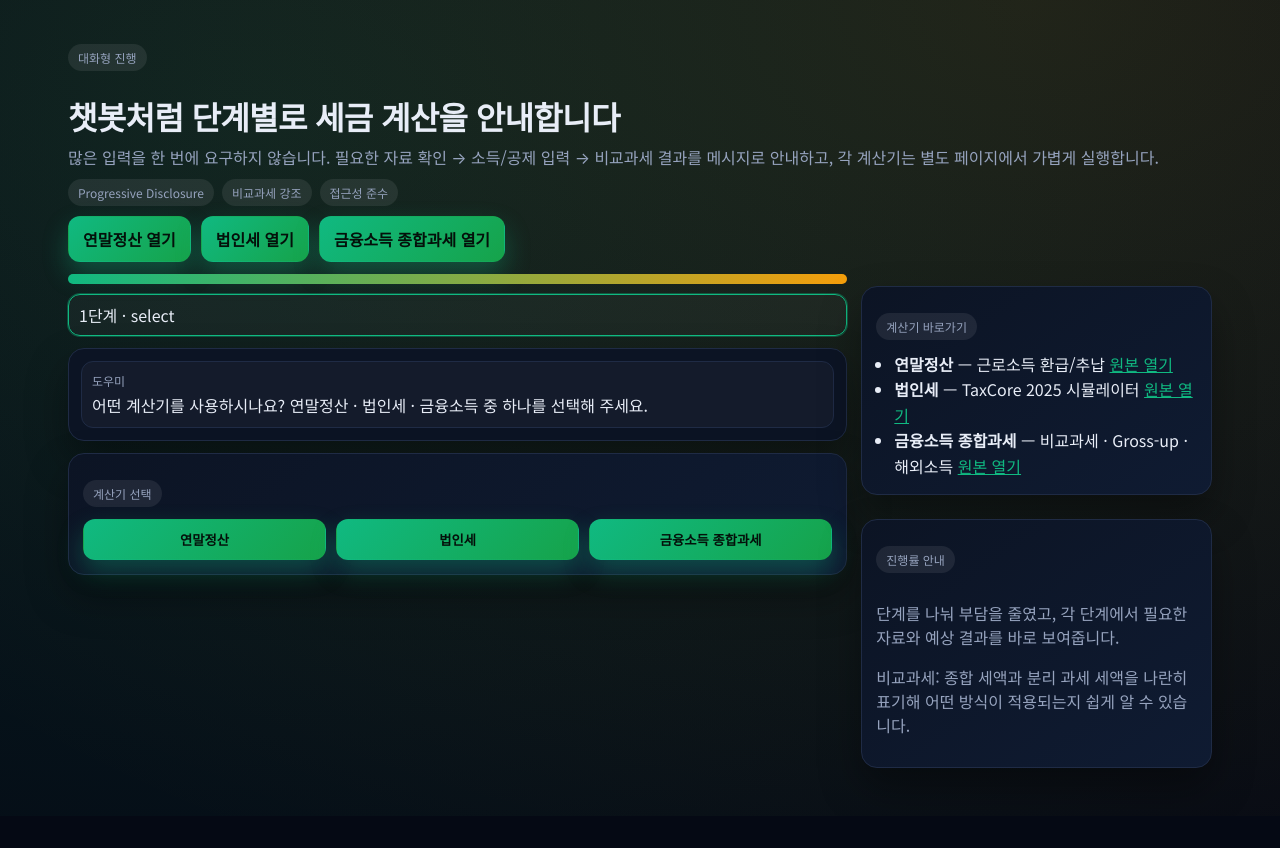
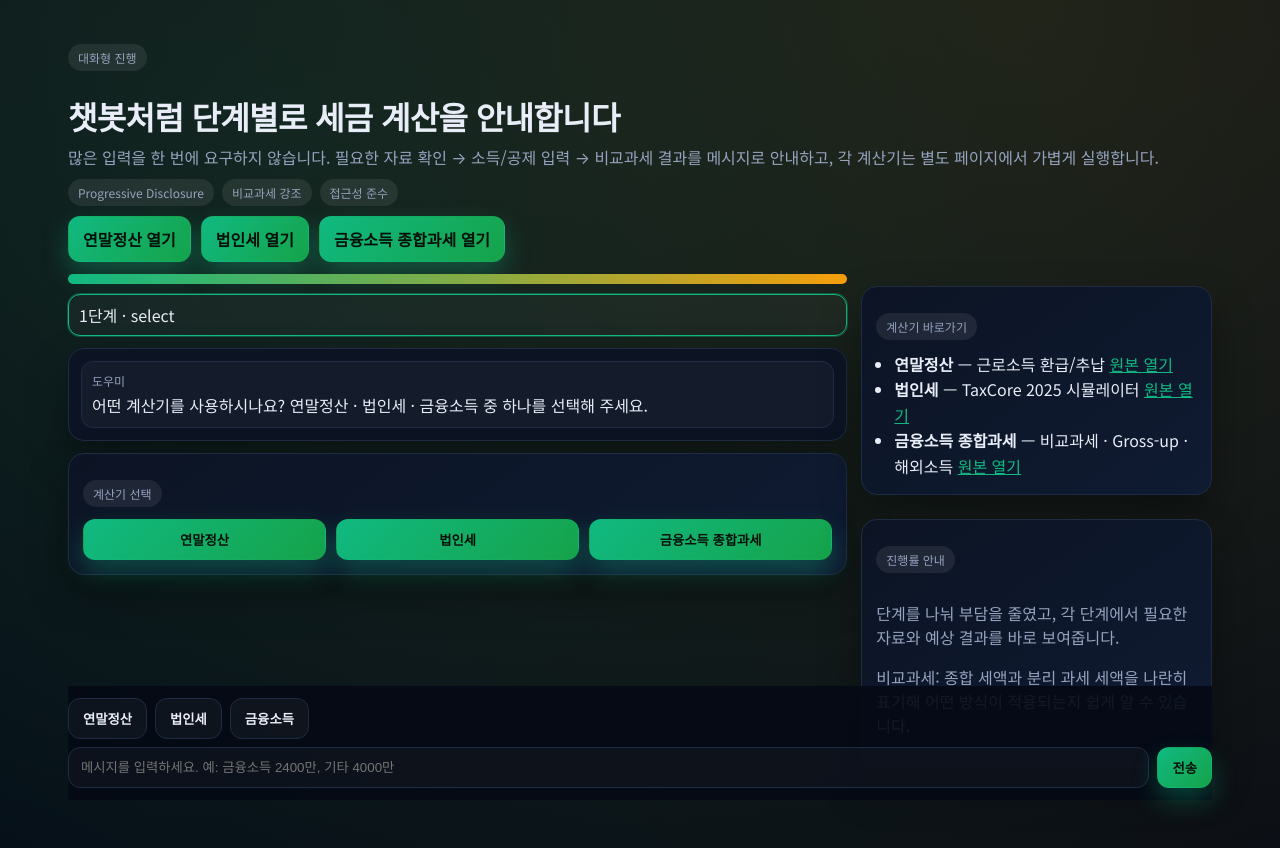
Before and after one commit to wonhyungLee/tax3, a React (Vite) app in the folder tax-unified-platform/: page / in a window 1280 px wide. Shown: the top 848 px of the page. Before the commit the page ends 816 px from the top, so only its background shows below. Built offline with nearby package versions, Linux system fonts and the light colour scheme.

Commit message:
Improve chat UX with composer and quick replies

```diff
--- a/tax-unified-platform/src/App.jsx
+++ b/tax-unified-platform/src/App.jsx
@@ -81,6 +81,7 @@ function ChatWizard() {
   const [step, setStep] = useState('select');
   const { steps, index, pct } = useProgress(calculator, step);
   const navigate = useNavigate();
+  const [inputText, setInputText] = useState('');
 
   const pushMessage = (role, text) => setMessages((prev) => [...prev, { role, text }]);
 
@@ -132,6 +133,74 @@ function ChatWizard() {
   const openCalculator = (id) => {
     const target = calculators.find((c) => c.id === id);
     if (target) navigate(target.route);
+  };
+
+  const parseNumeric = (text) => {
+    if (!text) return [];
+    return (text.match(/\d+(?:[.,]\d+)?/g) || []).map((n) => Number(String(n).replace(/[^\d.]/g, '')));
+  };
+
+  const handleSend = () => {
+    const text = inputText.trim();
+    if (!text) return;
+    pushMessage('user', text);
+    setInputText('');
+
+    const lower = text.toLowerCase();
+    if (step === 'select') {
+      if (lower.includes('연말') || lower.includes('year')) return handleSelectCalculator('yearend');
+      if (lower.includes('법인') || lower.includes('corp')) return handleSelectCalculator('corporate');
+      if (lower.includes('금융') || lower.includes('financial')) return handleSelectCalculator('financial');
+      return pushMessage('bot', '연말정산/법인세/금융소득 중 하나를 말씀해 주세요. 예: "금융소득 계산"');
+    }
+
+    if (step === 'docs') {
+      if (lower.includes('준비') || lower.includes('완료') || lower.includes('ok')) return handleDocsNext();
+      const found = docChecklist.filter((d) => lower.includes(d.split(' ')[0].toLowerCase()));
+      if (found.length) {
+        setDocReady((prev) => Array.from(new Set([...prev, ...found])));
+        return pushMessage('bot', `${found.join(', ')} 체크되었습니다. "준비 완료"라고 보내면 다음 단계로 이동합니다.`);
+      }
+      return pushMessage('bot', '자료 준비 여부를 말씀해 주세요. 예: "간소화 PDF 준비", "준비 완료".');
+    }
+
+    if (step === 'financialIncome') {
+      const nums = parseNumeric(text);
+      const grossMatch = text.match(/gross|그로스|배당|%/i);
+      const grossRate = grossMatch && nums.length ? nums[nums.length - 1] : answers.grossUpRate;
+      const [fin, other] = nums;
+      if (fin) {
+        setAnswers((prev) => ({
+          ...prev,
+          financialIncome: fin,
+          otherIncome: other ?? prev.otherIncome,
+          grossUpRate: grossRate ?? prev.grossUpRate,
+        }));
+        pushMessage(
+          'bot',
+          `금융소득 ${formatKRW(fin)} / 기타소득 ${formatKRW(other ?? prev.otherIncome)} / Gross-up ${grossRate ?? prev.grossUpRate}`,
+        );
+        setStep('review');
+        return;
+      }
+      return pushMessage('bot', '숫자를 인식하지 못했어요. 예: "금융 24000000 기타 40000000 gross 0.1"');
+    }
+
+    if (step === 'basic') {
+      pushMessage('bot', '선택한 계산기로 이동합니다.');
+      setStep('review');
+      return;
+    }
+
+    pushMessage('bot', '선택한 계산기 카드에서 이어서 진행해 주세요.');
+  };
+
+  const quickReplies = () => {
+    if (step === 'select') return ['연말정산', '법인세', '금융소득'];
+    if (step === 'docs') return ['준비 완료', '간소화 PDF 있음', '배당 원천징수내역 준비'];
+    if (step === 'financialIncome') return ['금융 24000000 기타 40000000 gross 0.1'];
+    if (step === 'review') return calculators.map((c) => `${c.name} 열기`);
+    return [];
   };
 
   return (
@@ -269,6 +338,24 @@ function ChatWizard() {
           </div>
         </aside>
       </div>
+      <div className="composer">
+        <div className="quick-replies">
+          {quickReplies().map((q) => (
+            <button key={q} className="btn ghost" type="button" onClick={() => { setInputText(q); setTimeout(handleSend, 0); }}>
+              {q}
+            </button>
+          ))}
+        </div>
+        <div className="composer-row">
+          <input
+            value={inputText}
+            onChange={(e) => setInputText(e.target.value)}
+            onKeyDown={(e) => { if (e.key === 'Enter') handleSend(); }}
+            placeholder="메시지를 입력하세요. 예: 금융소득 2400만, 기타 4000만"
+          />
+          <button className="btn primary" type="button" onClick={handleSend}>전송</button>
+        </div>
+      </div>
     </section>
   );
 }
--- a/tax-unified-platform/src/index.css
+++ b/tax-unified-platform/src/index.css
@@ -198,6 +198,18 @@ label.floating input:not(:placeholder-shown) + span {
 .frame-wrap { border: 1px solid var(--border); border-radius: var(--radius); overflow: hidden; box-shadow: var(--shadow); margin-top: 10px; }
 iframe { width: 100%; height: 100vh; border: none; background: #0b1224; }
 
+.composer { position: sticky; bottom: 0; background: rgba(5,9,20,0.9); padding: 12px 0; margin-top: 16px; }
+.composer-row { display: flex; gap: 8px; }
+.composer-row input {
+  flex: 1;
+  padding: 12px;
+  border-radius: 12px;
+  border: 1px solid var(--border);
+  background: rgba(255,255,255,0.03);
+  color: var(--text);
+}
+.quick-replies { display: flex; gap: 8px; flex-wrap: wrap; margin-bottom: 8px; }
+
 @media (max-width: 960px) {
   .wizard-grid { grid-template-columns: 1fr; }
   .side { order: -1; }
```
